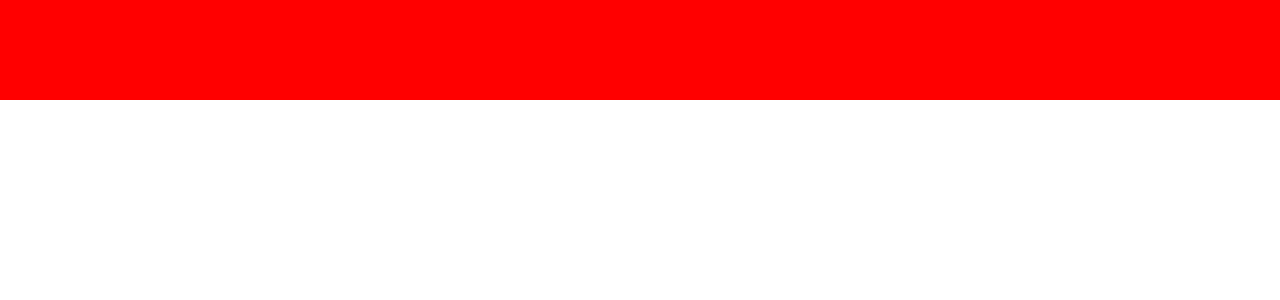
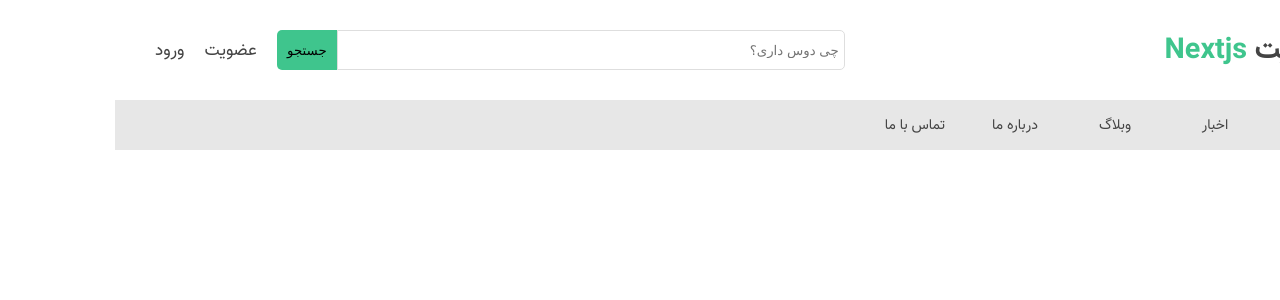
Before and after one commit to yousef-bigdeli/first-nextjs, a Next.js app: page / in a window 1280 px wide. Shown: the top 300 px of the page. Built offline with nearby package versions, Linux system fonts and the light colour scheme.

Commit message:
copmlete Header component

```diff
--- a/pages/components/Header.js
+++ b/pages/components/Header.js
@@ -1,12 +1,117 @@
-import React from 'react';
-import styles from '../styles/Header.module.scss';
+import React from "react";
+import styles from "../styles/Header.module.scss";
+import { FontAwesomeIcon } from "@fortawesome/react-fontawesome";
+import { faBars } from "@fortawesome/free-solid-svg-icons";
 
 const Header = () => {
+    const [toggleMenu, setToggleMenu] = React.useState(false);
+    const showToggleMenu = () => {
+        setToggleMenu((prevToggleMenu) => !prevToggleMenu);
+    };
     return (
         <>
-            <div className={styles.header}></div>
+            <div className={styles.header}>
+                <div className={`${styles.nav} ${styles.container}`}>
+                    {/* site title */}
+                    <h1 className={styles.title}>
+                        <a href="/">
+                            وب سایت <span>Nextjs</span>
+                        </a>
+                    </h1>
+
+                    {/* search box section */}
+                    <form className={styles.searchBox}>
+                        <input
+                            type="text"
+                            name="search"
+                            placeholder="چی دوس داری؟"
+                            id={styles.searchInput}
+                        />
+                        <button type="submit">جستجو</button>
+                    </form>
+
+                    {/* Toggle menu button */}
+                    <div className={styles.navToggleMenu}>
+                        <button
+                            className={styles.bars}
+                            onClick={showToggleMenu}
+                        >
+                            <FontAwesomeIcon icon={faBars} />
+                        </button>
+                    </div>
+
+                    {/* login and register buttons on header */}
+                    <div className={styles.headerLogin}>
+                        <a href="/"> عضویت </a>
+                        <a href="/"> ورود </a>
+                    </div>
+                </div>
+
+                {/* navbar menu section */}
+                <div className={styles.menu__container}>
+                    <ul className={`${styles.headerMenu} ${styles.container}`}>
+                        <li>
+                            <a href="/">صفحه اصلی</a>
+                        </li>
+                        <li>
+                            <a href="/">اخبار</a>
+                        </li>
+                        <li>
+                            <a href="/">وبلاگ</a>
+                        </li>
+                        <li>
+                            <a href="/">درباره ما</a>
+                        </li>
+                        <li>
+                            <a href="/">تماس با ما</a>
+                        </li>
+                    </ul>
+                </div>
+            </div>
+
+            {/* togle menu section */}
+            <div
+                className={styles.toggleMenu}
+                style={toggleMenu ? {display: 'flex'} : {display: 'none'}}
+            >
+                <ul>
+                    <li>
+                        {/* toggle menu search box */}
+                        <form className={styles.toggle__searchBox}>
+                            <input
+                                type="text"
+                                name="search"
+                                placeholder="چی دوس داری؟"
+                            />
+                        </form>
+                    </li>
+                    <li>
+                        <a href="/">صفحه اصلی</a>
+                    </li>
+                    <li>
+                        <a href="/">اخبار</a>
+                    </li>
+                    <li>
+                        <a href="/">وبلاگ</a>
+                    </li>
+                    <li>
+                        <a href="/">درباره ما</a>
+                    </li>
+                    <li>
+                        <a href="/">تماس با ما</a>
+                    </li>
+                    <li>
+                        <a href="/">ورود</a>
+                    </li>
+                    <li>
+                        <a href="/">عضویت</a>
+                    </li>
+                </ul>
+            </div>
+
+
         </>
     );
-}
+};
 
 export default Header;
--- a/pages/styles/Header.module.scss
+++ b/pages/styles/Header.module.scss
@@ -1,5 +1,129 @@
-.header{
+$font-color: #444;
+$primary-color: #3fc58d;
+@import "./Media.module.scss";
+
+.header {
+    width: 100%;
+    background-color: #fff;
+}
+
+.nav {
     height: 100px;
-    width: 100%;
-    background-color: red;
+    display: flex;
+    padding: 0 30px;
+    .title {
+        flex: 1;
+        display: flex;
+        align-items: center;
+        a {
+            font-size: 100%;
+        }
+    }
+    span {
+        color: $primary-color;
+    }
+
+    .headerLogin {
+        font-size: 1.1em;
+        display: flex;
+        align-items: center;
+        justify-content: flex-end;
+        a {
+            font-size: 1.1em;
+            margin: 10px;
+        }
+        a:hover {
+            color: $primary-color;
+        }
+    }
+    .navToggleMenu {
+        font-size: 2.5em;
+        display: none;
+        .bars {
+            cursor: pointer;
+            background: none;
+            border: unset;
+            font-size: 100%;
+        }
+    }
 }
+.searchBox {
+    display: flex;
+    flex: 2;
+    align-items: center;
+    justify-content: flex-end;
+    margin-left: 10px;
+    #searchInput {
+        width: 70%;
+        border: 1px solid #dedede;
+        height: 40px;
+        border-top-right-radius: 5px;
+        border-bottom-right-radius: 5px;
+        padding: 0 5px;
+    }
+    button {
+        height: 40px;
+        width: 60px;
+        background-color: $primary-color;
+        border: 0;
+        border-top-left-radius: 5px;
+        border-bottom-left-radius: 5px;
+        cursor: pointer;
+    }
+    button:hover {
+        background-color: $font-color;
+    }
+}
+.menu__container {
+    height: 50px;
+    background-color: #e7e7e7;
+    display: flex;
+    align-items: center;
+    .headerMenu {
+        width: 100%;
+        display: flex;
+        flex-direction: row;
+        list-style: none;
+        height: 100%;
+        padding: 0 30px;
+        li {
+            width: 100px;
+            cursor: pointer;
+            height: 100%;
+            display: flex;
+            align-items: center;
+            justify-content: center;
+            text-decoration: none;
+        }
+        li:hover {
+            background-color: #dadada;
+        }
+    }
+}
+.toggleMenu {
+    margin: 0 auto;
+    position: absolute;
+    z-index: 1000;
+    background-color: #fff;
+    left: 0;
+    right: 0;
+    ul {
+        list-style: none;
+        padding: 0;
+        margin: 0;
+        li{
+            padding: 10px 20px;
+            border-bottom: 1px solid #ababab;
+        }
+        .toggle__searchBox {
+            input {
+                display: inline-block;
+                width: 100%;
+                height: 30px !important;
+                border: 1px solid #dedede;
+                height: 20px;
+                padding: 0 5px;
+            }
+        }
+    }
+}
```
